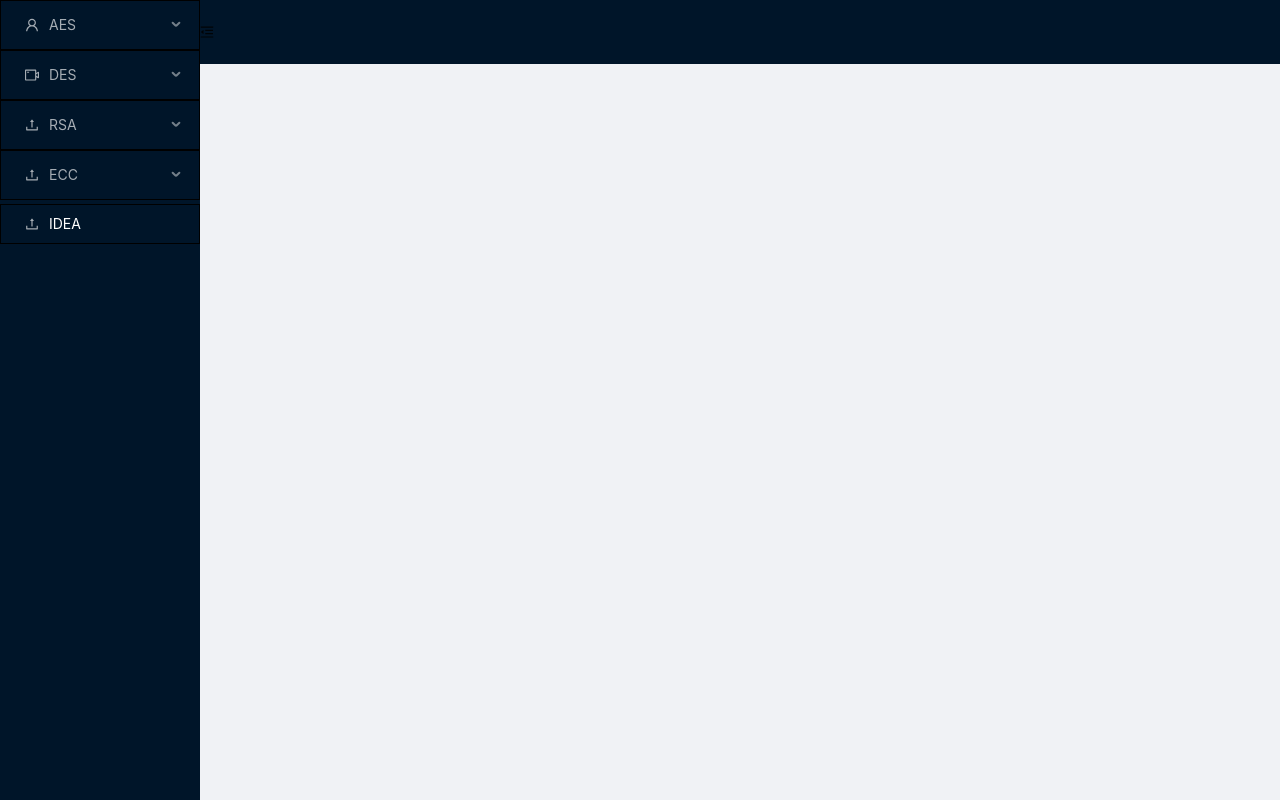
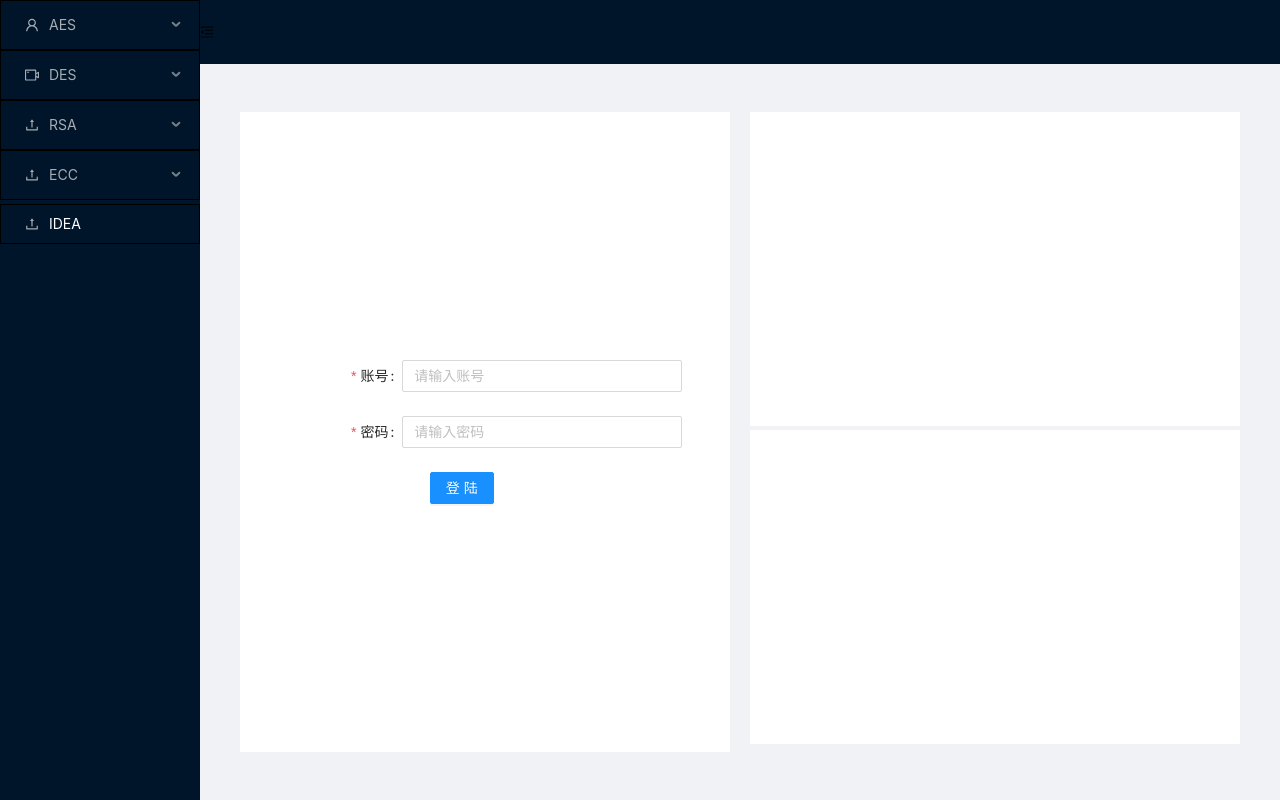
Before and after one commit to 1437647291/webpack-demo, a React app: page /simulatedLogin in a window 1280 px wide. Built offline with nearby package versions, Linux system fonts and the light colour scheme; the HTML template or start-up script is replaced by a standard one.

Commit message:
feat-添加模拟登陆-hss

```diff
--- a/src/App.js
+++ b/src/App.js
@@ -20,6 +20,7 @@ import RSA2 from './pages/RSA2';
 import Idea from './pages/Idea';
 import Ecc from './pages/Ecc';
 import Ecc2 from './pages/Ecc2';
+import SimulatedLogin from './pages/SimulatedLogin';
 
 const { Header, Sider, Content } = Layout;
 
@@ -68,6 +69,10 @@ const App = props => {
                   {
                     key: '1-5',
                     label: <Link style={{ color: '#fff' }} to="/aesPriview">AES加密演示</Link>,
+                  },
+                  {
+                    key: '1-6',
+                    label: <Link style={{ color: '#fff' }} to="/simulatedLogin">模拟登陆</Link>,
                   },
                   {
                     key: '1-4',
@@ -180,6 +185,9 @@ const App = props => {
               <Route path="/aesPriview">
                 <AesPriview />
               </Route>
+              <Route path="/simulatedLogin">
+                <SimulatedLogin />
+              </Route>
             </Switch>
           </Content>
         </Layout>
--- a/src/pages/Aes128/index.tsx
+++ b/src/pages/Aes128/index.tsx
@@ -15,10 +15,6 @@ const AlgorithmOne = () => {
     // setContent([]);
     setNewContent([]);
     const { key, msg } = values;
-    if (key && key.length !== 16) {
-      message.error('密钥长度不足16位！');
-      return;
-    };
     if (msg && msg.length !== 16) {
       message.error('明文长度不足16位！');
       return;
--- /dev/null
+++ b/src/pages/SimulatedLogin/index.less
@@ -0,0 +1,34 @@
+.simulated-login {
+  display: flex;
+  justify-content: space-between;
+  height: 100%;
+
+  .simulated-login-form {
+    width: 49%;
+    height: 100%;
+    background: #fff;
+    display: flex;
+    align-items: center;
+    justify-content: center;
+  }
+
+  .simulated-login-show {
+    width: 49%;
+    height: 100%;
+
+    .show-items {
+      background: #fff;
+      height: 49%;
+      overflow: auto;
+      padding: 24px;
+
+      &:last-child {
+        margin-top: 1%;
+      }
+
+      .show-item {
+        margin-bottom: 8px;
+      }
+    }
+  }
+}
--- /dev/null
+++ b/src/pages/SimulatedLogin/index.tsx
@@ -0,0 +1,111 @@
+import React, { useState } from 'react';
+import { Form, Input, Button, message } from 'antd';
+import { useUpdateEffect } from 'ahooks';
+import { getAes } from '../../api';
+
+import './index.less';
+
+const SimulatedLogin = () => {
+  const [accountContent, setAccountContent] = useState([]);
+  const [newAccountContent, setNewAccountContent] = useState([]);
+  const [passContent, setPassContent] = useState([]);
+  const [newPassContent, setNewPassContent] = useState([]);
+
+  const onFinish = values => {
+    console.log('values', values);
+    const { account, password } = values;
+    getAes({ key: '3xftc9vw', msg: account }).then(res => {
+      const { code, data, msg } = res;
+      if (code === 200) {
+        message.success(msg);
+        setInterval(() => {
+          if (data.course.length) {
+            setAccountContent([...data.course.splice(0, 5)]);
+          }
+        }, 1000);
+      } else {
+        message.error(msg);
+      }
+    });
+    getAes({ key: '3xftc9vw', msg: password }).then(res => {
+      const { code, data, msg } = res;
+      if (code === 200) {
+        message.success(msg);
+        setInterval(() => {
+          if (data.course.length) {
+            setPassContent([...data.course.splice(0, 5)]);
+          }
+        }, 1000);
+      } else {
+        message.error(msg);
+      }
+    });
+  };
+
+  useUpdateEffect(() => {
+    setNewAccountContent([...newAccountContent, ...accountContent]);
+  }, [accountContent]);
+
+  useUpdateEffect(() => {
+    setNewPassContent([...newPassContent, ...passContent]);
+  }, [passContent]);
+
+  return (
+    <div className='simulated-login'>
+      <div className='simulated-login-form'>
+      <Form
+          name="basic"
+          labelCol={{ span: 6 }}
+          wrapperCol={{ span: 16 }}
+          onFinish={onFinish}
+          autoComplete="off"
+          style={{ marginTop: '24px' }}
+        >
+          <Form.Item
+            label="账号"
+            name="account"
+            rules={[
+              { required: true, message: '请输入账号' },
+            ]}
+          >
+            <Input style={{ width: '280px' }} placeholder="请输入账号" />
+          </Form.Item>
+
+          <Form.Item
+            label="密码"
+            name="password"
+            rules={[
+              { required: true, message: '请输入密码' },
+            ]}
+          >
+            <Input style={{ width: '280px' }} placeholder="请输入密码" />
+          </Form.Item>
+
+          <Form.Item wrapperCol={{ offset: 8, span: 16 }}>
+            <Button type="primary" htmlType="submit">
+              登陆
+            </Button>
+          </Form.Item>
+        </Form>
+      </div>
+      <div className='simulated-login-show'>
+        <div className='show-items'>
+          {
+            newAccountContent.map((item, index) => (
+              <div key={index} className='show-item'>{item}</div>
+            ))
+          }
+        </div>
+        <div className='show-items'>
+          {
+            newPassContent.map((item, index) => (
+              <div key={index} className='show-item'>{item}</div>
+            ))
+          }
+        </div>
+      </div>
+    </div>
+  )
+};
+
+export default SimulatedLogin;
```
